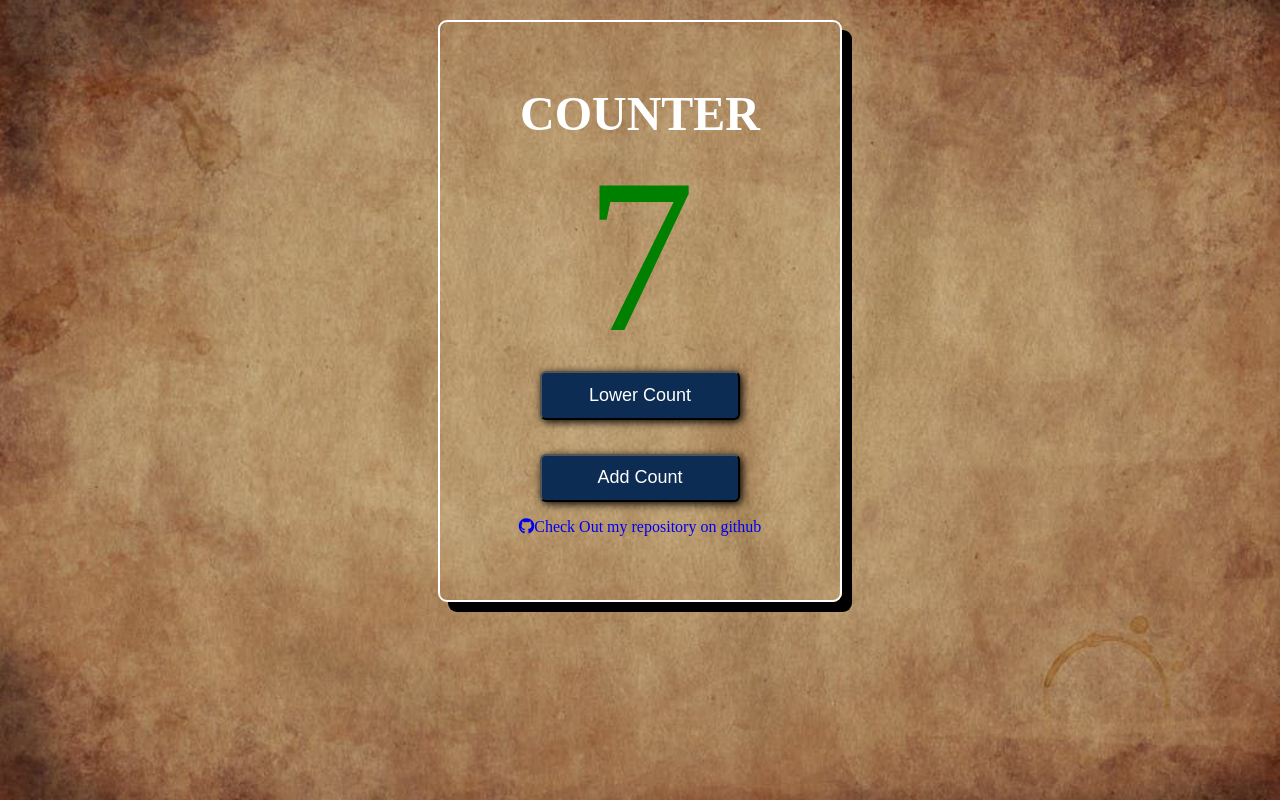
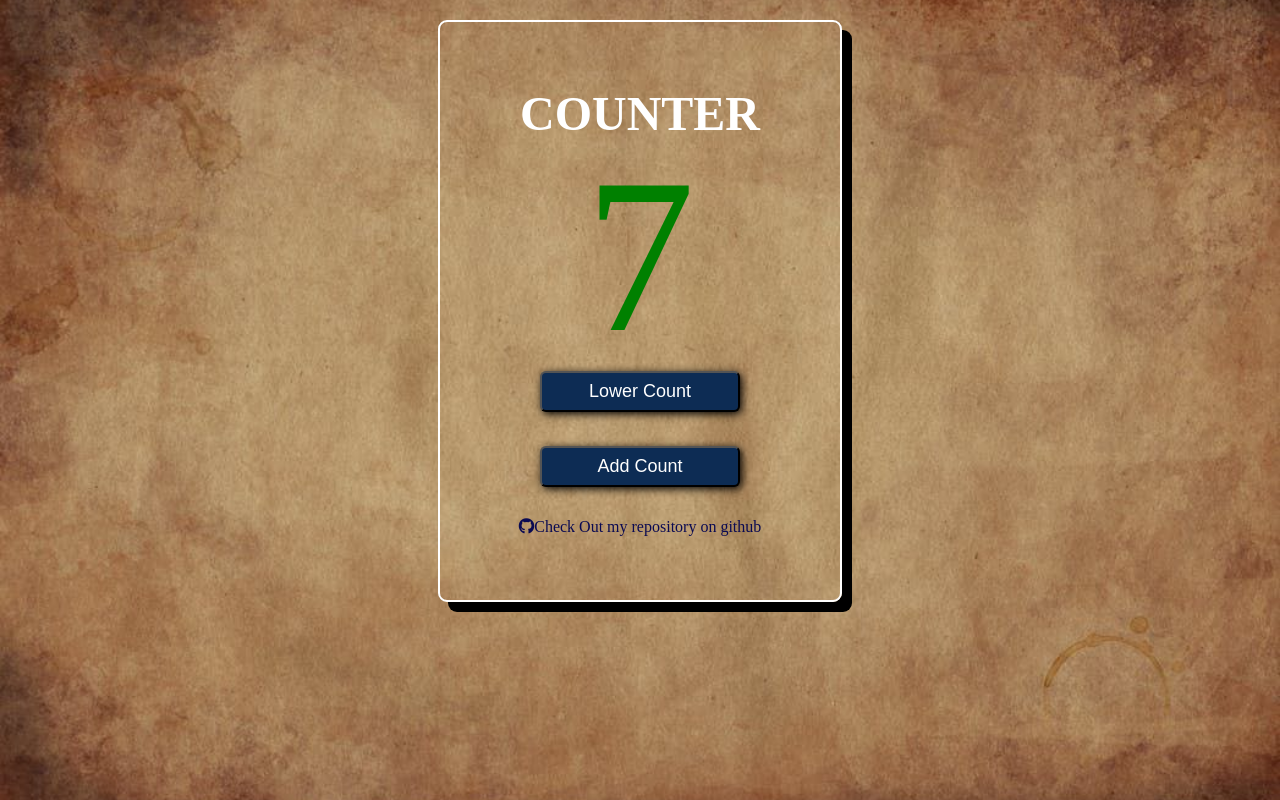
Before and after one commit to Daniblueboy/javascript-counter, a plain HTML site: page index.html in a window 1280 px wide. Drawn offline with Linux system fonts and the light colour scheme.

Commit message:
styled icon

```diff
--- a/css/style.css
+++ b/css/style.css
@@ -65,3 +65,16 @@ button:active{
 button:hover{
     cursor: pointer;
 }
+.fab {
+    color: #fff;
+    font-size: 1rem;
+    padding-top: 15px;
+    color: rgb(10, 10, 82);
+}
+.fab:hover{
+    cursor: pointer;
+    color: rgb(255, 255, 255);
+}
+a{
+    text-decoration: none;
+}
```
